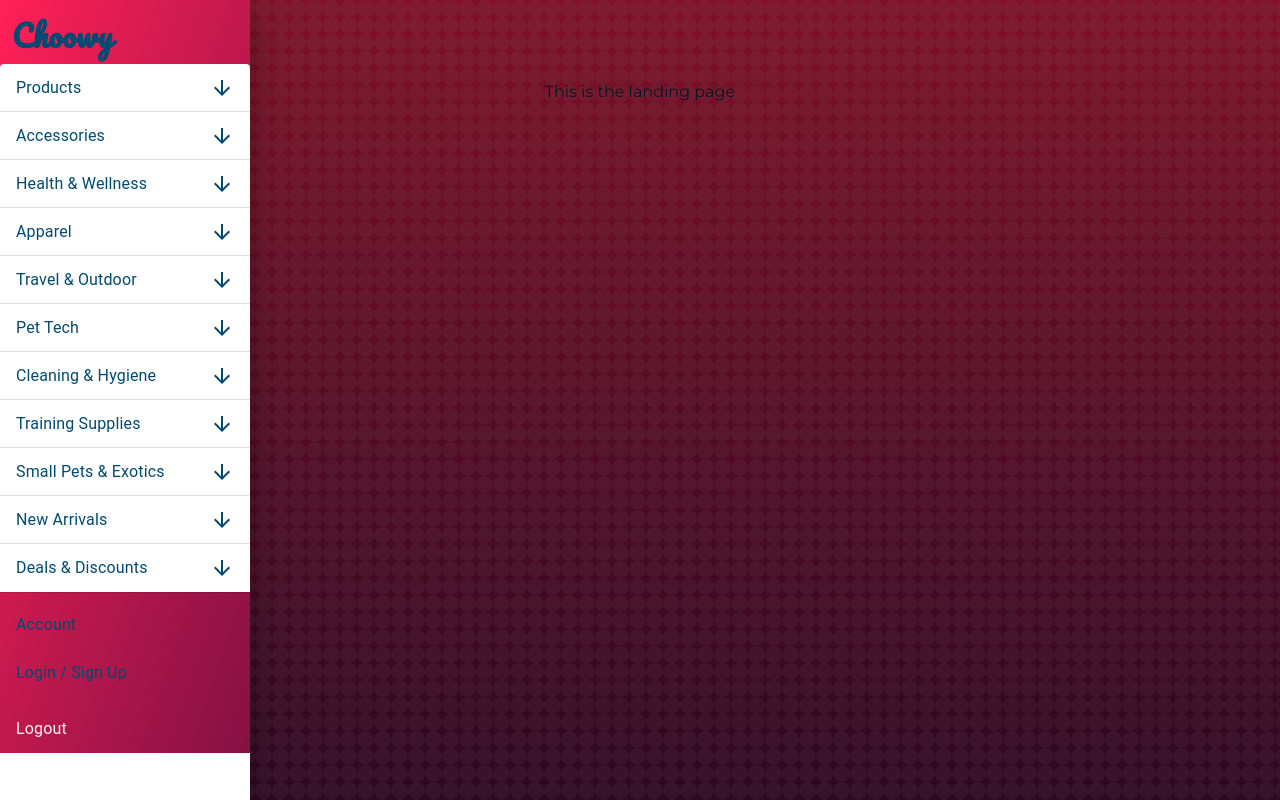
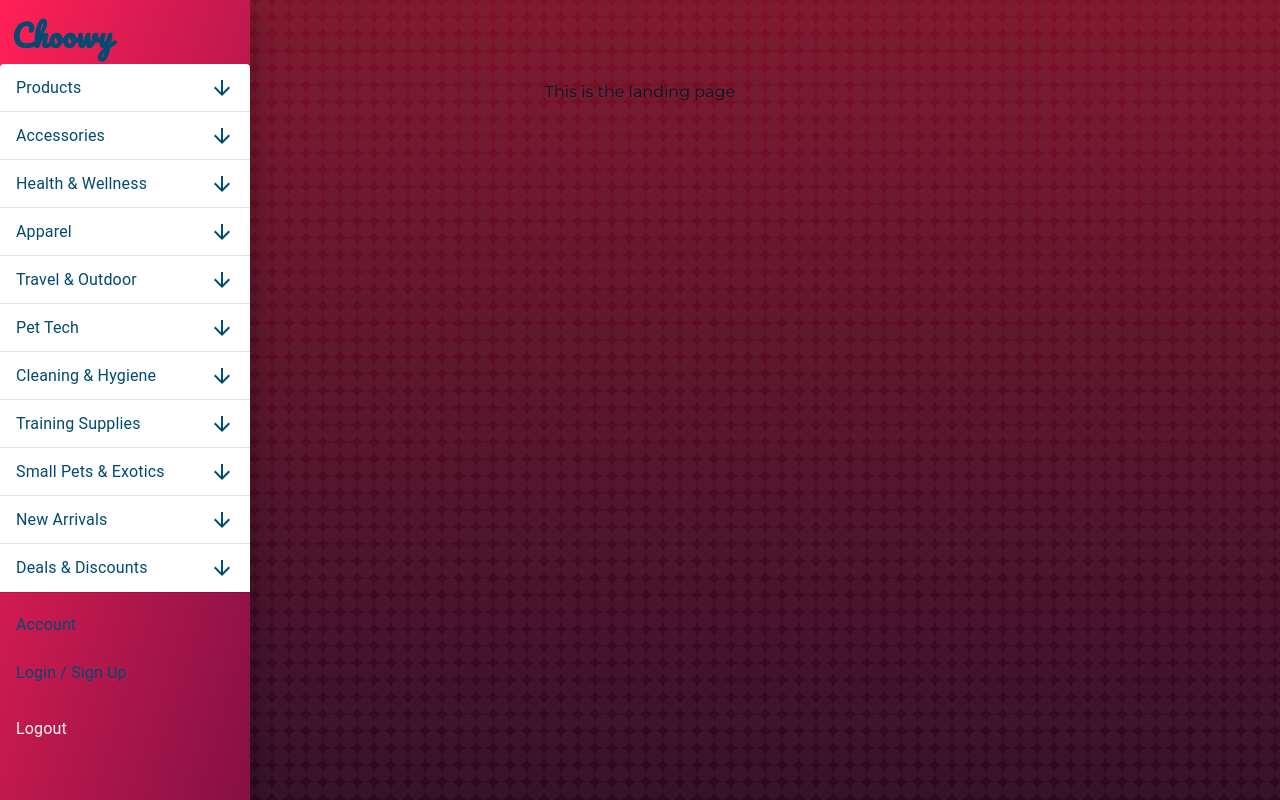
Before and after one commit to Grantmart9/choowy, a Next.js app: page / in a window 1280 px wide. Both pictures are taken after a click on the button 28 px from the left and 28 px from the top of the page. Built offline with nearby package versions, Linux system fonts and the light colour scheme.

Commit message:
navigation update

```diff
--- a/src/app/layout.js
+++ b/src/app/layout.js
@@ -24,7 +24,6 @@
 import AccordionDetails from '@mui/material/AccordionDetails';
 import Typography from '@mui/material/Typography';
 import ArrowDownwardIcon from '@mui/icons-material/ArrowDownward';
-import { text } from "d3";
 
 const supabase = createClient(SUPABASE_URL, API_KEY);
 const AppName = "Choowy";
@@ -154,11 +153,9 @@
 
   const DrawerList = (
     <Box
-      sx={{
-        width: 250,
-      }}
-      className="bg-linear-to-br from-rose-500 to-pink-900"
-      role="presentation">
+      sx={{ width: 250, height: "100%", overflow: "auto", minHeight: "100vh" }}
+      role="presentation"
+      className="bg-linear-to-br from-rose-500 to-pink-900">
       <Button
         className="flex align-center justify-center mb-7"
         sx={{ textTransform: "none" }}
```
